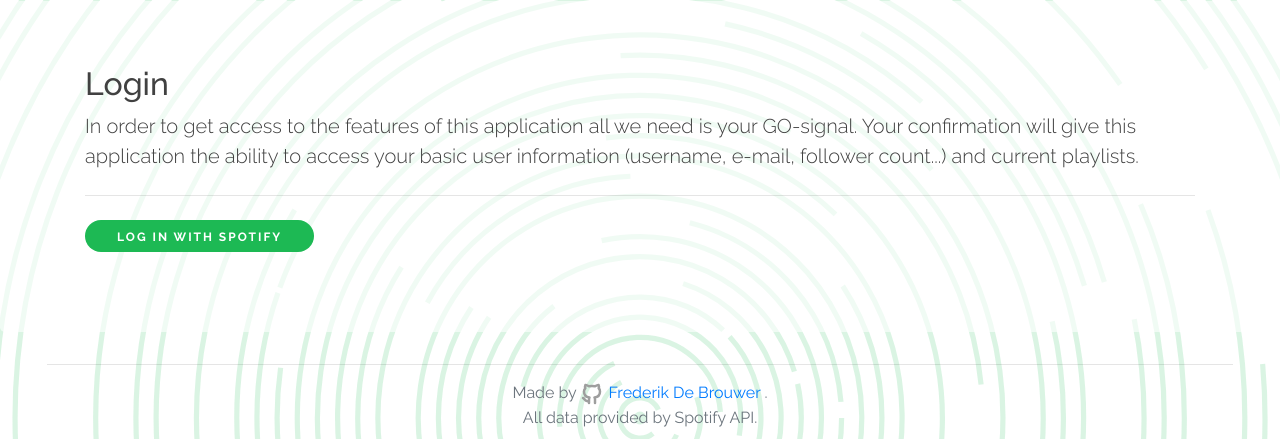
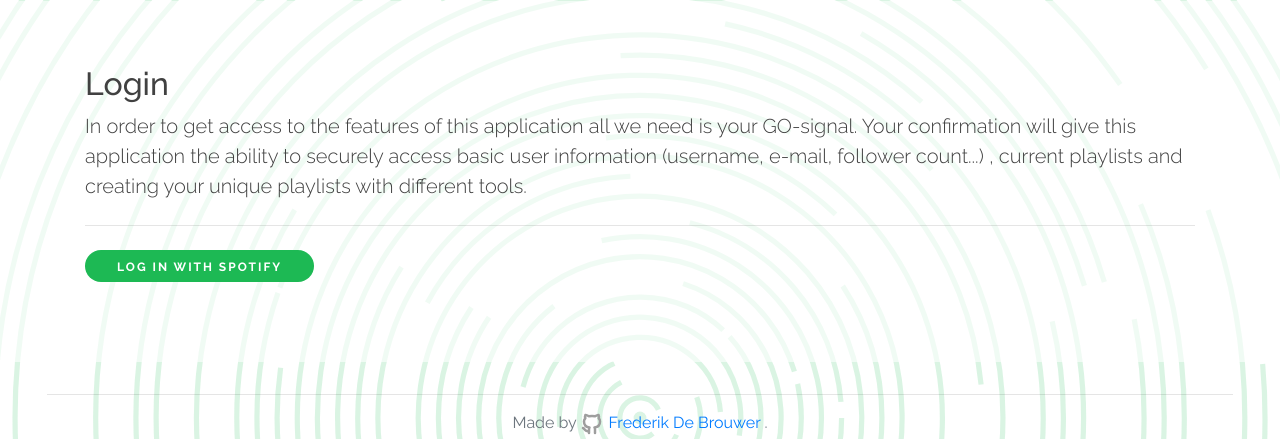
Before and after one commit to Gen1a/My-Spotify-Statistics, a Flask app: page /login in a window 1280 px wide. Shown: the part 62-501 px from the top of the page. Run offline with Flask 2, Linux system fonts and the light colour scheme; some libraries are stand-ins or nearby versions.

Commit message:
Changed login message

```diff
--- a/templates/login.html
+++ b/templates/login.html
@@ -10,8 +10,8 @@
         <form action="auth" method="get">
             <h2>Login</h2>
             <p class="lead">In order to get access to the features of this application all we need is your GO-signal.
-            Your confirmation will give this application the ability to access your basic user information (username, e-mail, follower count...)
-            and current playlists.</p>
+            Your confirmation will give this application the ability to securely access basic user information (username, e-mail, follower count...)
+            , current playlists and creating your unique playlists with different tools.</p>
             <hr class="my-4" />
             <a class="btn" id="login-button" href="{{ url_for("auth") }}" role="button">Log in with Spotify</a>
         </form>
```
